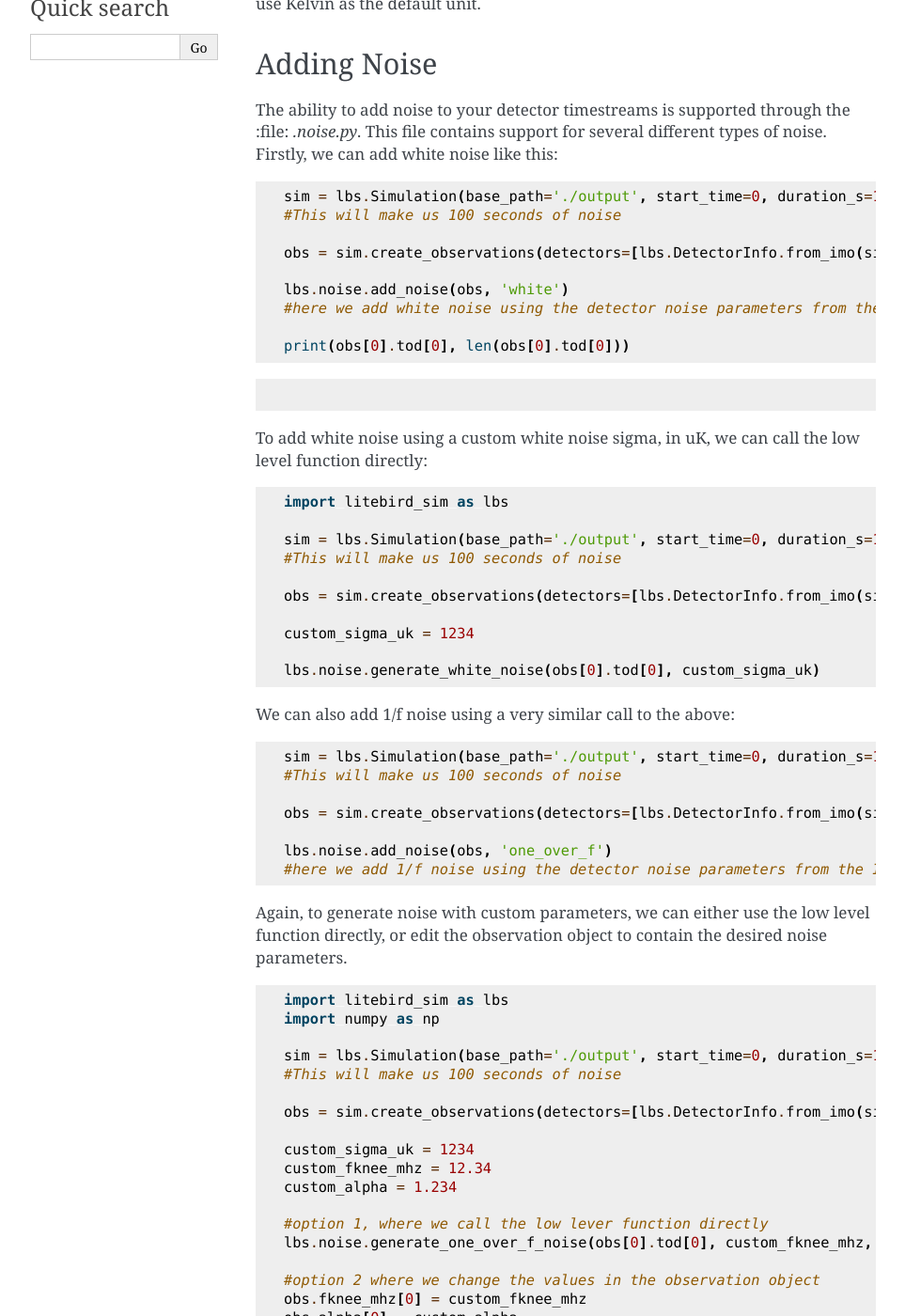
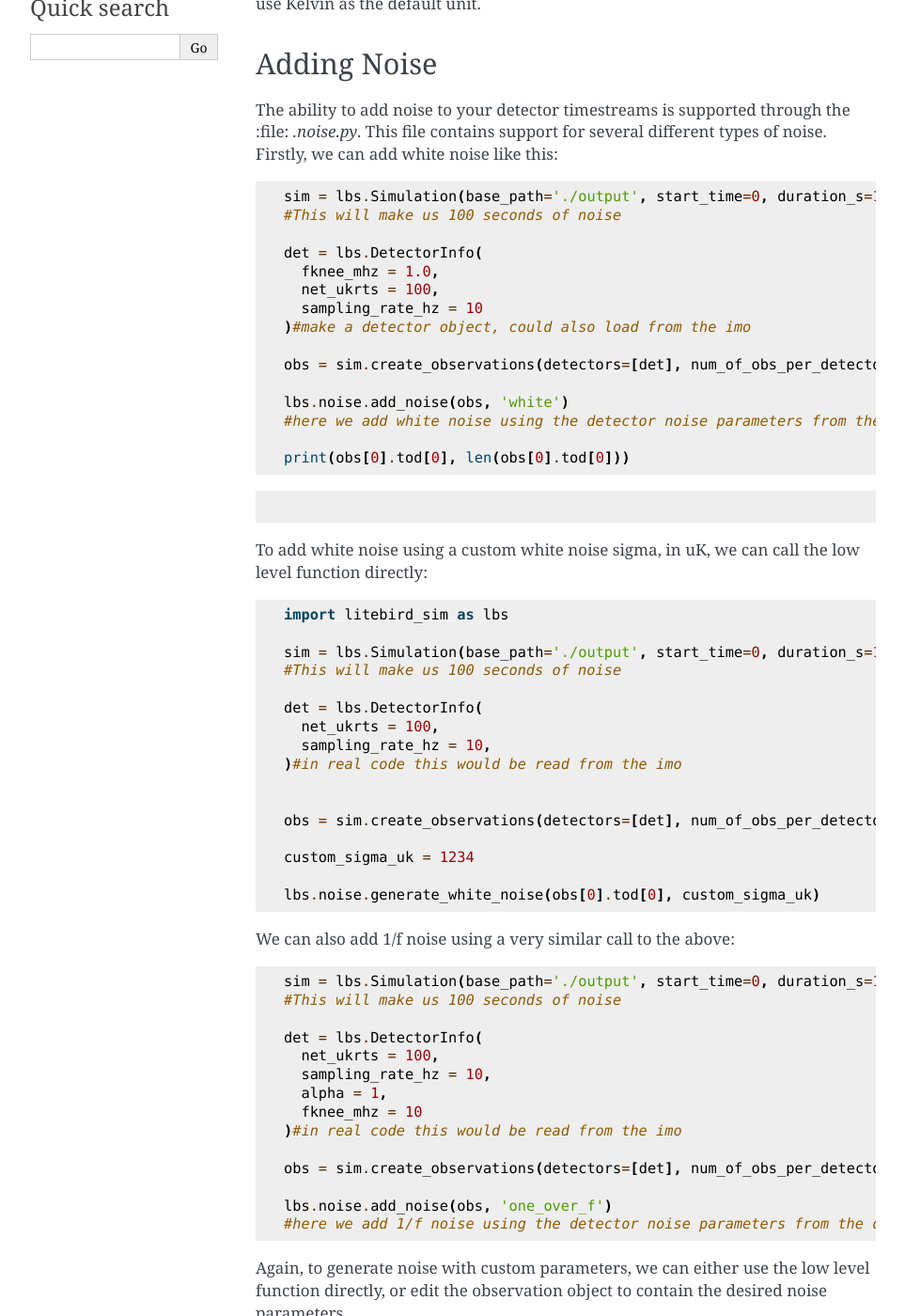
Before and after one commit to litebird/litebird_sim, a Sphinx documentation site: the page built from docs/source/timeordered.rst, in a window 1280 px wide and 1400 px high, scrolled down 254 px. Shown: the whole window at 94% size, without its empty margins (148-1111 px from the left). Built offline with Sphinx 7.4.7, drawn with Linux system fonts in a browser that asks for light colours; some of the changed text lies outside the part shown.

Commit message:
updated noise documentation to avoid using IMO

```diff
--- a/docs/source/timeordered.rst
+++ b/docs/source/timeordered.rst
@@ -24,7 +24,13 @@ noise. Firstly, we can add white noise like this:
    sim = lbs.Simulation(base_path='./output', start_time=0, duration_s=100)
    #This will make us 100 seconds of noise
 
-   obs = sim.create_observations(detectors=[lbs.DetectorInfo.from_imo(sim.imo, '8b20679d-f30e-4d17-8b72-276e926fea73')], num_of_obs_per_detector=1)
+   det = lbs.DetectorInfo(
+     fknee_mhz = 1.0,
+     net_ukrts = 100,
+     sampling_rate_hz = 10
+   )#make a detector object, could also load from the imo
+
+   obs = sim.create_observations(detectors=[det], num_of_obs_per_detector=1)
 
    lbs.noise.add_noise(obs, 'white')
    #here we add white noise using the detector noise parameters from the Imo
@@ -46,7 +52,13 @@ function directly:
    sim = lbs.Simulation(base_path='./output', start_time=0, duration_s=100)
    #This will make us 100 seconds of noise
 
-   obs = sim.create_observations(detectors=[lbs.DetectorInfo.from_imo(sim.imo, '8b20679d-f30e-4d17-8b72-276e926fea73')], num_of_obs_per_detector=1)
+   det = lbs.DetectorInfo(
+     net_ukrts = 100,
+     sampling_rate_hz = 10,
+   )#in real code this would be read from the imo
+
+
+   obs = sim.create_observations(detectors=[det], num_of_obs_per_detector=1)
 
    custom_sigma_uk = 1234
 
@@ -60,10 +72,17 @@ We can also add 1/f noise using a very similar call to the above:
    sim = lbs.Simulation(base_path='./output', start_time=0, duration_s=100)
    #This will make us 100 seconds of noise
 
-   obs = sim.create_observations(detectors=[lbs.DetectorInfo.from_imo(sim.imo, '8b20679d-f30e-4d17-8b72-276e926fea73')], num_of_obs_per_detector=1)
+   det = lbs.DetectorInfo(
+     net_ukrts = 100,
+     sampling_rate_hz = 10,
+     alpha = 1,
+     fknee_mhz = 10
+   )#in real code this would be read from the imo
+
+   obs = sim.create_observations(detectors=[det], num_of_obs_per_detector=1)
 
    lbs.noise.add_noise(obs, 'one_over_f')
-   #here we add 1/f noise using the detector noise parameters from the Imo
+   #here we add 1/f noise using the detector noise parameters from the detector object
 
 Again, to generate noise with custom parameters, we can either use the low level function directly, or edit the observation object to contain the desired noise parameters.
 
@@ -75,7 +94,14 @@ Again, to generate noise with custom parameters, we can either use the low level
    sim = lbs.Simulation(base_path='./output', start_time=0, duration_s=100)
    #This will make us 100 seconds of noise
 
-   obs = sim.create_observations(detectors=[lbs.DetectorInfo.from_imo(sim.imo, '8b20679d-f30e-4d17-8b72-276e926fea73')], num_of_obs_per_detector=1)
+   det = lbs.DetectorInfo(
+     net_ukrts = 100,
+     sampling_rate_hz = 10,
+     alpha = 1,
+     fknee_mhz = 10
+   )#in real code this would be read from the imo
+
+   obs = sim.create_observations(detectors=[det], num_of_obs_per_detector=1)
 
    custom_sigma_uk = 1234
    custom_fknee_mhz = 12.34
```
